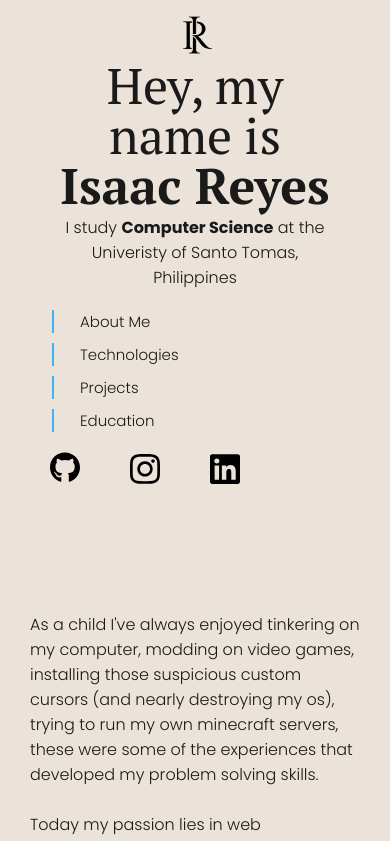
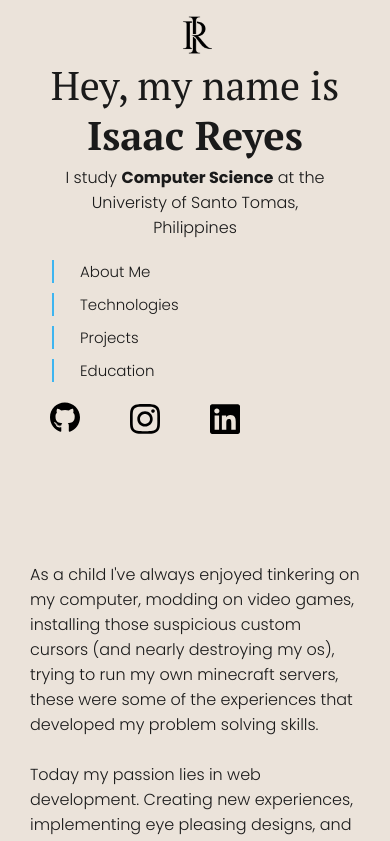
Before and after one commit to css-enjoyer/portfolio, a React (Create React App) app: page / in a window 390 px wide. Shown: the top 841 px of the page. Built offline with nearby package versions, Linux system fonts and the light colour scheme.

Commit message:
Decrease header size on medium screens

```diff
--- a/src/App.css
+++ b/src/App.css
@@ -248,6 +248,11 @@ html body .App .infoColumn .proj-section .projCard .flairs div {
   padding: 2px 8px;
   border-radius: 12px;
 }
+@media screen and (max-width: 840px) {
+  html body .App .bioColumn h1 {
+    font-size: 40px;
+  }
+}
 @media screen and (max-width: 767px) {
   html body .App {
     height: 100%;
--- a/src/App.scss
+++ b/src/App.scss
@@ -281,6 +281,20 @@ html {
     }
 }
 
+@media screen and (max-width: 840px) {
+    html {
+        body {
+            .App {
+                .bioColumn {
+                    h1 {
+                        font-size: 40px;
+                    }
+                }
+            }
+        }
+    }
+}
+
 @media screen and (max-width: 767px) {
     html {
         body {
```
Also changed, not shown: 1 other file (tests, documents, lock files or other folders).
